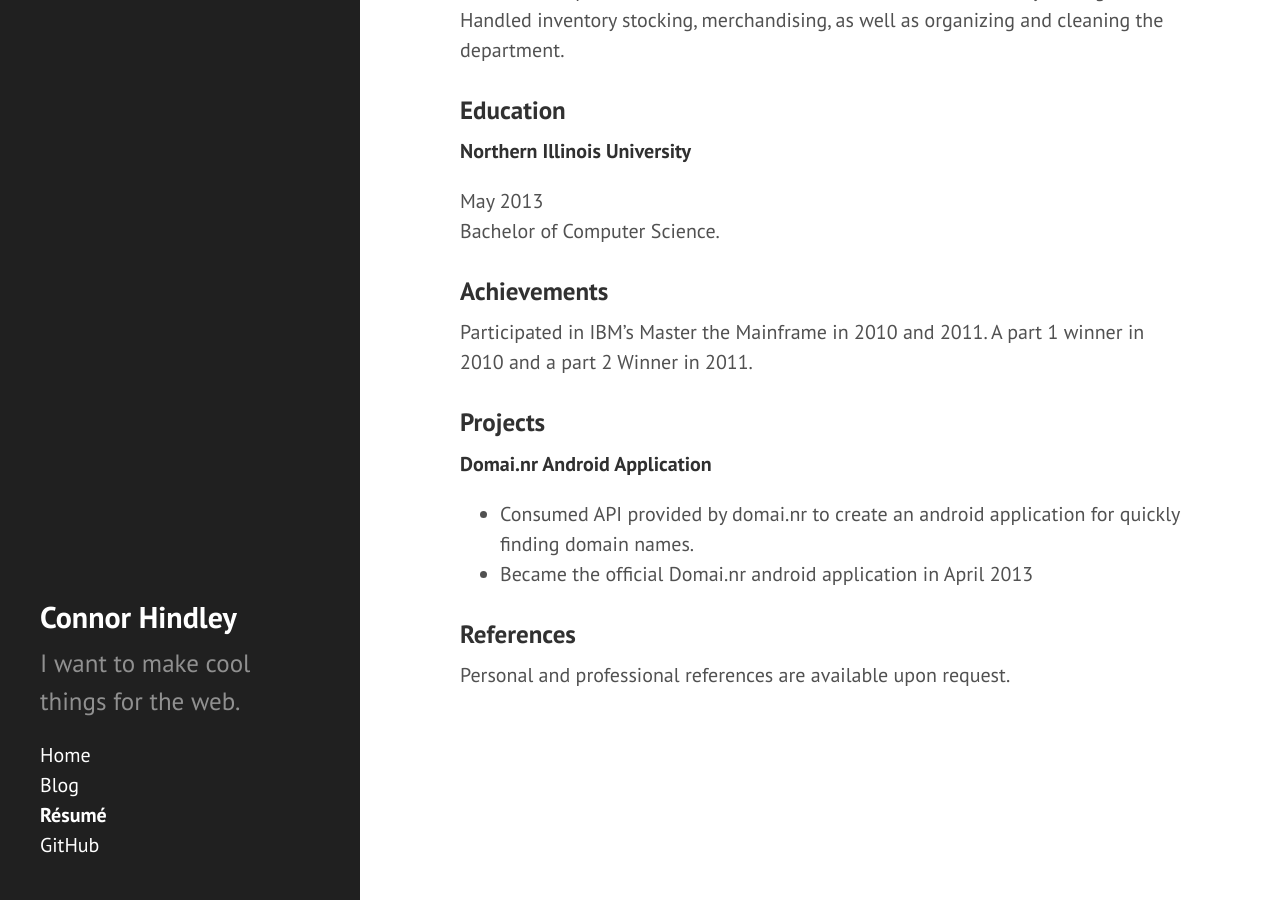
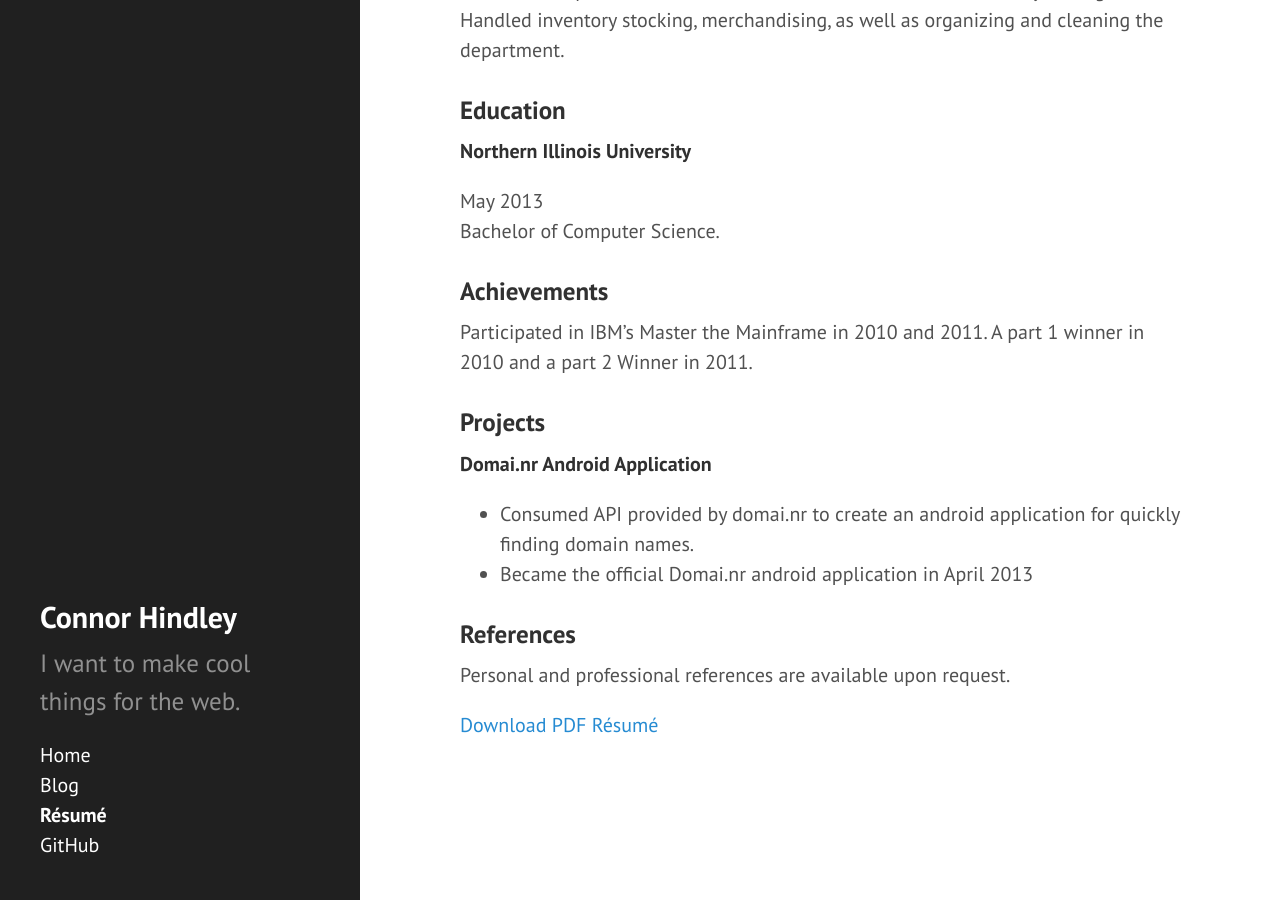
Before and after one commit to connyay/connyay.github.io, a Jekyll site: the page built from resume.md, in a window 1280 px wide and 900 px high, scrolled down 1319 px. Built offline with Jekyll 4.4.1, drawn with Linux system fonts in a browser that asks for light colours; Markdown is read by kramdown in place of the engine named in the settings.

Commit message:
add pdf link

```diff
--- a/resume.md
+++ b/resume.md
@@ -62,3 +62,6 @@ Participated in IBM's Master the Mainframe in 2010 and 2011. A part 1 winner in
 ### References
 
 Personal and professional references are available upon request.
+
+
+[Download PDF Résumé](http://connorhindley.com/chindley-resume.pdf)
```
